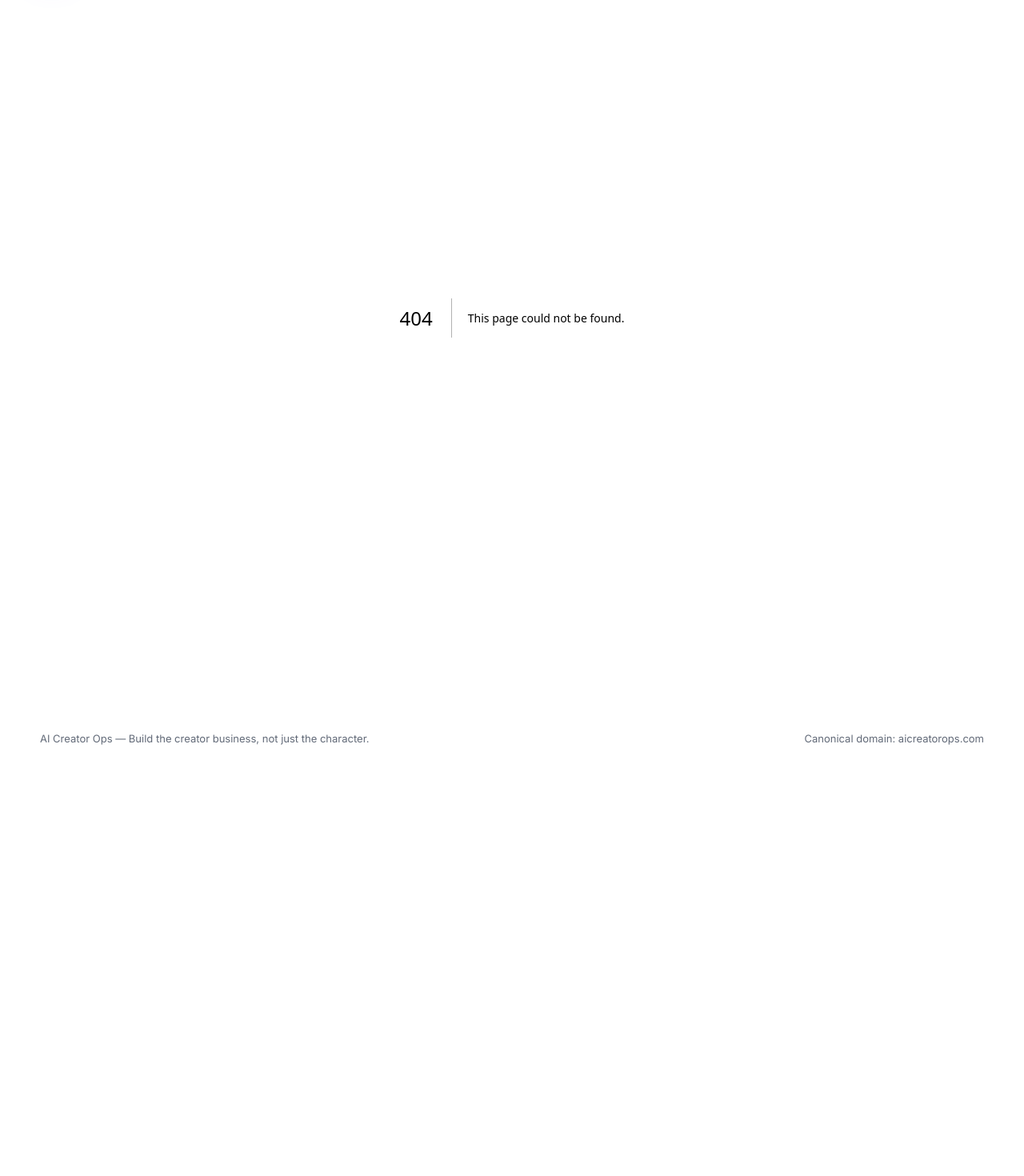
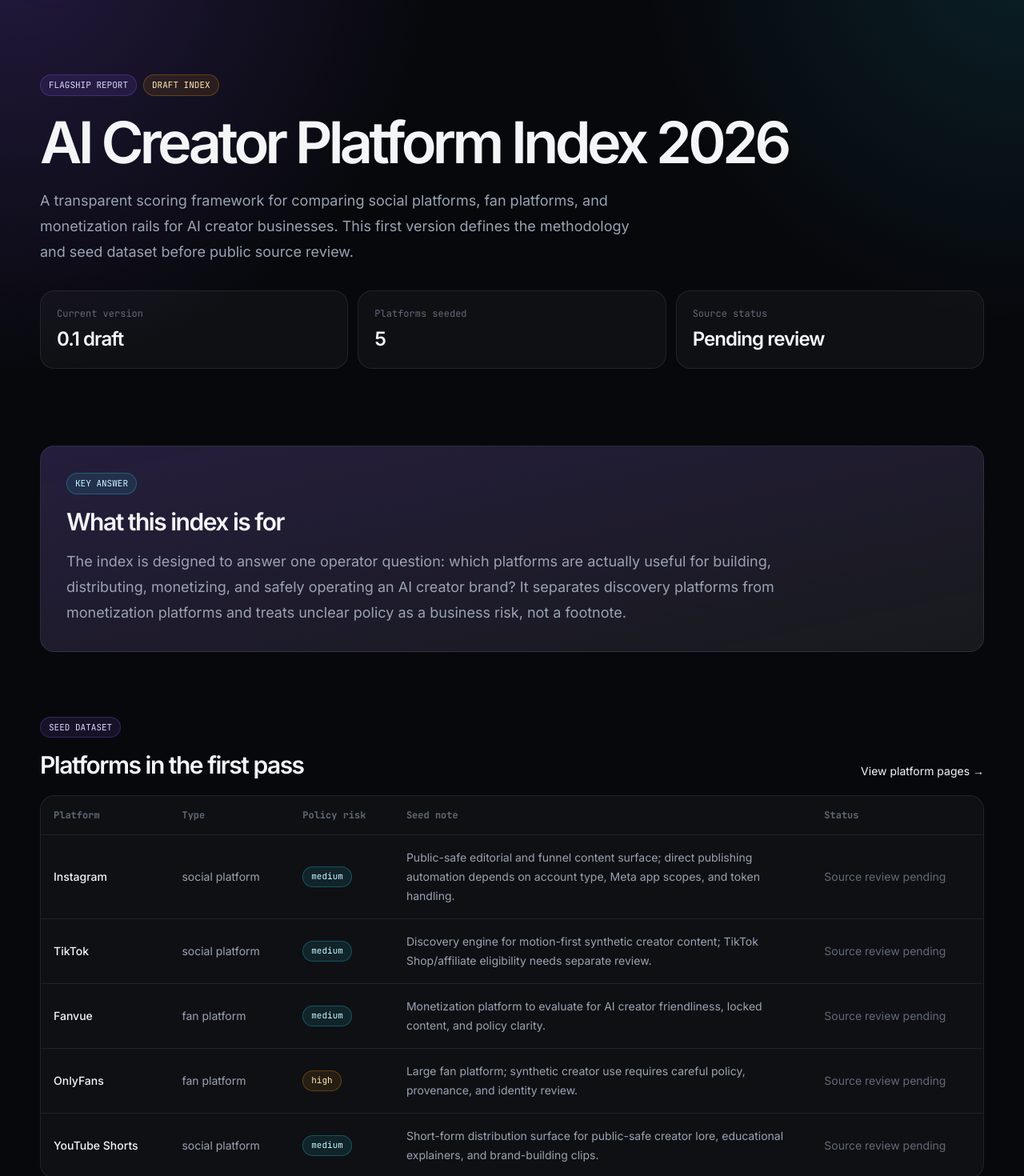
Before and after one commit to joewilsonai/ai-creator-ops, a Next.js app: page /reports/ai-creator-platform-index-2026 in a window 1280 px wide. Before the commit this address had no page. Shown: the part 76-1546 px from the top of the page at 80% size. Before the commit the page ends 1046 px from the top, so only its background shows below. Built offline with nearby package versions, Linux system fonts and the light colour scheme.

Commit message:
feat: start platform index report

```diff
--- a/app/(indexes)/reports/page.tsx
+++ b/app/(indexes)/reports/page.tsx
@@ -1,4 +1,29 @@
+import Link from 'next/link';
 import { PageHero, Card, Badge } from '@/components/ui';
 
-export const metadata = { title: 'Reports' };
-export default function ReportsPage() { return <main><PageHero eyebrow="RESEARCH" title="Original indexes and market reports" description="Linkable authority assets built from structured data, transparent methodology, and continuously updated platform/tool intelligence." /><section className="wrap"><Card className="bg-gradient-to-br from-[rgba(139,92,246,.18)] to-[rgba(255,255,255,.035)]"><Badge>FLAGSHIP</Badge><h2 className="mt-4 text-3xl font-semibold tracking-[-.05em]">AI Creator Platform Index 2026</h2><p className="mt-3 max-w-2xl leading-7 text-[var(--muted)]">The first major report: a scored map of social platforms, fan platforms, and monetization rails for AI creator businesses.</p></Card></section></main>; }
+export const metadata = {
+  title: 'Reports',
+  description: 'Original indexes and market reports from AI Creator Ops.'
+};
+
+export default function ReportsPage() {
+  return (
+    <main>
+      <PageHero
+        eyebrow="RESEARCH"
+        title="Original indexes and market reports"
+        description="Linkable authority assets built from structured data, transparent methodology, and continuously updated platform/tool intelligence."
+      />
+      <section className="wrap grid gap-4 md:grid-cols-2">
+        <Link href={'/reports/ai-creator-platform-index-2026' as any}>
+          <Card className="h-full bg-gradient-to-br from-[rgba(139,92,246,.18)] to-[rgba(255,255,255,.035)] transition hover:border-[rgba(34,211,238,.45)]">
+            <Badge>FLAGSHIP</Badge>
+            <h2 className="mt-4 text-3xl font-semibold tracking-[-.05em]">AI Creator Platform Index 2026</h2>
+            <p className="mt-3 max-w-2xl leading-7 text-[var(--muted)]">A scored map of social platforms, fan platforms, and monetization rails for AI creator businesses. First version: methodology + seed dataset.</p>
+            <p className="mt-6 text-sm text-[var(--cyan)]">Open report →</p>
+          </Card>
+        </Link>
+      </section>
+    </main>
+  );
+}
--- /dev/null
+++ b/app/reports/ai-creator-platform-index-2026/page.tsx
@@ -0,0 +1,185 @@
+import Link from 'next/link';
+import { Badge, Card } from '@/components/ui';
+import { getAllPlatforms } from '@/lib/data';
+
+const criteria = [
+  {
+    name: 'Policy clarity',
+    weight: '25%',
+    description: 'How clearly the platform explains AI, synthetic media, adult, identity, disclosure, and enforcement rules.'
+  },
+  {
+    name: 'Monetization fit',
+    weight: '25%',
+    description: 'How directly the platform can turn attention into revenue through subscriptions, tips, commerce, affiliate, ads, or off-platform funnel capture.'
+  },
+  {
+    name: 'Discovery potential',
+    weight: '20%',
+    description: 'How well the platform can produce top-of-funnel reach for a new AI creator brand without already owning an audience.'
+  },
+  {
+    name: 'Automation support',
+    weight: '15%',
+    description: 'How practical it is to schedule, publish, analyze, or integrate through official APIs, approved tools, or low-risk workflows.'
+  },
+  {
+    name: 'Operator risk',
+    weight: '15%',
+    description: 'How exposed the operator is to account loss, payment friction, unclear moderation, synthetic identity concerns, or sudden policy shifts.'
+  }
+];
+
+const sourcePlan = [
+  'Official platform policy pages and terms',
+  'Official creator monetization and payout documentation',
+  'Official API, scheduler, and partner documentation',
+  'Public changelogs, help-center updates, and enforcement announcements',
+  'Clearly labeled secondary reporting only when primary docs are incomplete'
+];
+
+export const metadata = {
+  title: 'AI Creator Platform Index 2026',
+  description: 'A transparent scoring framework for comparing social platforms, fan platforms, and monetization rails for AI creator businesses.',
+  alternates: { canonical: '/reports/ai-creator-platform-index-2026' },
+  openGraph: {
+    title: 'AI Creator Platform Index 2026',
+    description: 'A transparent platform scoring framework for AI creator businesses.',
+    url: 'https://aicreatorops.com/reports/ai-creator-platform-index-2026',
+    siteName: 'AI Creator Ops',
+    type: 'article'
+  }
+};
+
+export default function PlatformIndexReportPage() {
+  const platforms = getAllPlatforms();
+  const rows = platforms.map((platform) => ({
+    ...platform,
+    status: platform.last_checked ? 'Source reviewed' : 'Source review pending'
+  }));
+
+  return (
+    <main>
+      <section className="wrap py-16 md:py-24">
+        <div className="flex flex-wrap gap-2">
+          <Badge>FLAGSHIP REPORT</Badge>
+          <Badge tone="amber">DRAFT INDEX</Badge>
+        </div>
+        <h1 className="mt-6 max-w-5xl text-5xl font-semibold leading-[.94] tracking-[-.065em] md:text-7xl">
+          AI Creator Platform Index 2026
+        </h1>
+        <p className="mt-6 max-w-3xl text-lg leading-8 text-[var(--muted)]">
+          A transparent scoring framework for comparing social platforms, fan platforms, and monetization rails for AI creator businesses. This first version defines the methodology and seed dataset before public source review.
+        </p>
+        <div className="mt-8 grid gap-3 md:grid-cols-3">
+          <Card>
+            <p className="font-mono text-xs text-[var(--dim)]">Current version</p>
+            <p className="mt-2 text-2xl font-semibold tracking-[-.04em]">0.1 draft</p>
+          </Card>
+          <Card>
+            <p className="font-mono text-xs text-[var(--dim)]">Platforms seeded</p>
+            <p className="mt-2 text-2xl font-semibold tracking-[-.04em]">{platforms.length}</p>
+          </Card>
+          <Card>
+            <p className="font-mono text-xs text-[var(--dim)]">Source status</p>
+            <p className="mt-2 text-2xl font-semibold tracking-[-.04em]">Pending review</p>
+          </Card>
+        </div>
+      </section>
+
+      <section className="wrap pb-10">
+        <Card className="bg-gradient-to-br from-[rgba(139,92,246,.18)] to-[rgba(255,255,255,.035)] p-7 md:p-8">
+          <Badge tone="cyan">KEY ANSWER</Badge>
+          <h2 className="mt-4 text-3xl font-semibold tracking-[-.05em]">What this index is for</h2>
+          <p className="mt-4 max-w-4xl text-lg leading-8 text-[var(--muted)]">
+            The index is designed to answer one operator question: which platforms are actually useful for building, distributing, monetizing, and safely operating an AI creator brand? It separates discovery platforms from monetization platforms and treats unclear policy as a business risk, not a footnote.
+          </p>
+        </Card>
+      </section>
+
+      <section className="wrap py-10">
+        <div className="mb-5 flex items-end justify-between gap-4">
+          <div>
+            <Badge>SEED DATASET</Badge>
+            <h2 className="mt-4 text-3xl font-semibold tracking-[-.05em]">Platforms in the first pass</h2>
+          </div>
+          <Link className="hidden text-sm text-[var(--cyan)] md:block" href="/platforms">View platform pages →</Link>
+        </div>
+        <div className="overflow-hidden rounded-[18px] border border-[var(--border)] bg-[var(--surface)]">
+          <table className="w-full min-w-[760px] border-collapse text-left text-sm">
+            <thead className="border-b border-[var(--border)] text-[var(--dim)]">
+              <tr>
+                <th className="p-4 font-mono text-xs">Platform</th>
+                <th className="p-4 font-mono text-xs">Type</th>
+                <th className="p-4 font-mono text-xs">Policy risk</th>
+                <th className="p-4 font-mono text-xs">Seed note</th>
+                <th className="p-4 font-mono text-xs">Status</th>
+              </tr>
+            </thead>
+            <tbody>
+              {rows.map((platform) => (
+                <tr key={platform.id} className="border-b border-[var(--border)] last:border-0">
+                  <td className="p-4 font-medium"><Link className="text-white hover:text-[var(--cyan)]" href={`/platforms/${platform.id}`}>{platform.name}</Link></td>
+                  <td className="p-4 text-[var(--muted)]">{platform.type.replaceAll('_', ' ')}</td>
+                  <td className="p-4"><Badge tone={platform.policy_risk === 'high' ? 'amber' : 'cyan'}>{platform.policy_risk}</Badge></td>
+                  <td className="max-w-md p-4 leading-6 text-[var(--muted)]">{platform.notes[0]}</td>
+                  <td className="p-4 text-[var(--dim)]">{platform.status}</td>
+                </tr>
+              ))}
+            </tbody>
+          </table>
+        </div>
+      </section>
+
+      <section className="wrap py-10">
+        <Badge tone="green">METHODOLOGY</Badge>
+        <h2 className="mt-4 text-3xl font-semibold tracking-[-.05em]">Scoring criteria</h2>
+        <p className="mt-3 max-w-3xl leading-7 text-[var(--muted)]">
+          Final scores should not be assigned until the platform has been source-reviewed. The draft weighting below makes the future ranking auditable instead of vibes-based.
+        </p>
+        <div className="mt-6 grid gap-4 md:grid-cols-2 lg:grid-cols-3">
+          {criteria.map((item) => (
+            <Card key={item.name}>
+              <div className="flex items-center justify-between gap-4">
+                <h3 className="text-xl font-semibold tracking-[-.04em]">{item.name}</h3>
+                <span className="font-mono text-sm text-[var(--cyan)]">{item.weight}</span>
+              </div>
+              <p className="mt-3 leading-7 text-[var(--muted)]">{item.description}</p>
+            </Card>
+          ))}
+        </div>
+      </section>
+
+      <section className="wrap py-10">
+        <div className="grid gap-4 md:grid-cols-[.85fr_1.15fr]">
+          <Card className="p-7">
+            <Badge tone="amber">CAVEAT</Badge>
+            <h2 className="mt-4 text-2xl font-semibold tracking-[-.04em]">Why this is a draft</h2>
+            <p className="mt-4 leading-7 text-[var(--muted)]">
+              The page is intentionally labeled as a draft index until the source desk reviews each platform's current policy, monetization, and automation documentation. That prevents fake certainty and gives the project a clean editorial standard from day one.
+            </p>
+          </Card>
+          <Card className="p-7">
+            <Badge tone="cyan">SOURCE PLAN</Badge>
+            <h2 className="mt-4 text-2xl font-semibold tracking-[-.04em]">Primary-source review queue</h2>
+            <ul className="mt-4 space-y-3 leading-7 text-[var(--muted)]">
+              {sourcePlan.map((item) => <li key={item}>• {item}</li>)}
+            </ul>
+          </Card>
+        </div>
+      </section>
+
+      <section className="wrap py-10 pb-20">
+        <Card className="p-7">
+          <Badge>RELATED</Badge>
+          <h2 className="mt-4 text-2xl font-semibold tracking-[-.04em]">Next pages to build from this report</h2>
+          <div className="mt-5 grid gap-3 md:grid-cols-3">
+            <Link className="rounded-2xl border border-[var(--border)] p-4 text-[var(--muted)] hover:text-white" href="/methodology">Scoring methodology</Link>
+            <Link className="rounded-2xl border border-[var(--border)] p-4 text-[var(--muted)] hover:text-white" href="/platforms/fanvue">Fanvue platform page</Link>
+            <Link className="rounded-2xl border border-[var(--border)] p-4 text-[var(--muted)] hover:text-white" href="/comparisons">Platform comparisons</Link>
+          </div>
+        </Card>
+      </section>
+    </main>
+  );
+}
--- a/app/sitemap.ts
+++ b/app/sitemap.ts
@@ -4,7 +4,7 @@
 const baseUrl = 'https://aicreatorops.com';
 
 export default function sitemap(): MetadataRoute.Sitemap {
-  const staticRoutes = ['', '/guides', '/tools', '/platforms', '/comparisons', '/reports', '/glossary', '/methodology'].map((route) => ({
+  const staticRoutes = ['', '/guides', '/tools', '/platforms', '/comparisons', '/reports', '/reports/ai-creator-platform-index-2026', '/glossary', '/methodology'].map((route) => ({
     url: `${baseUrl}${route}`,
     lastModified: new Date(),
     changeFrequency: 'weekly' as const,
```
